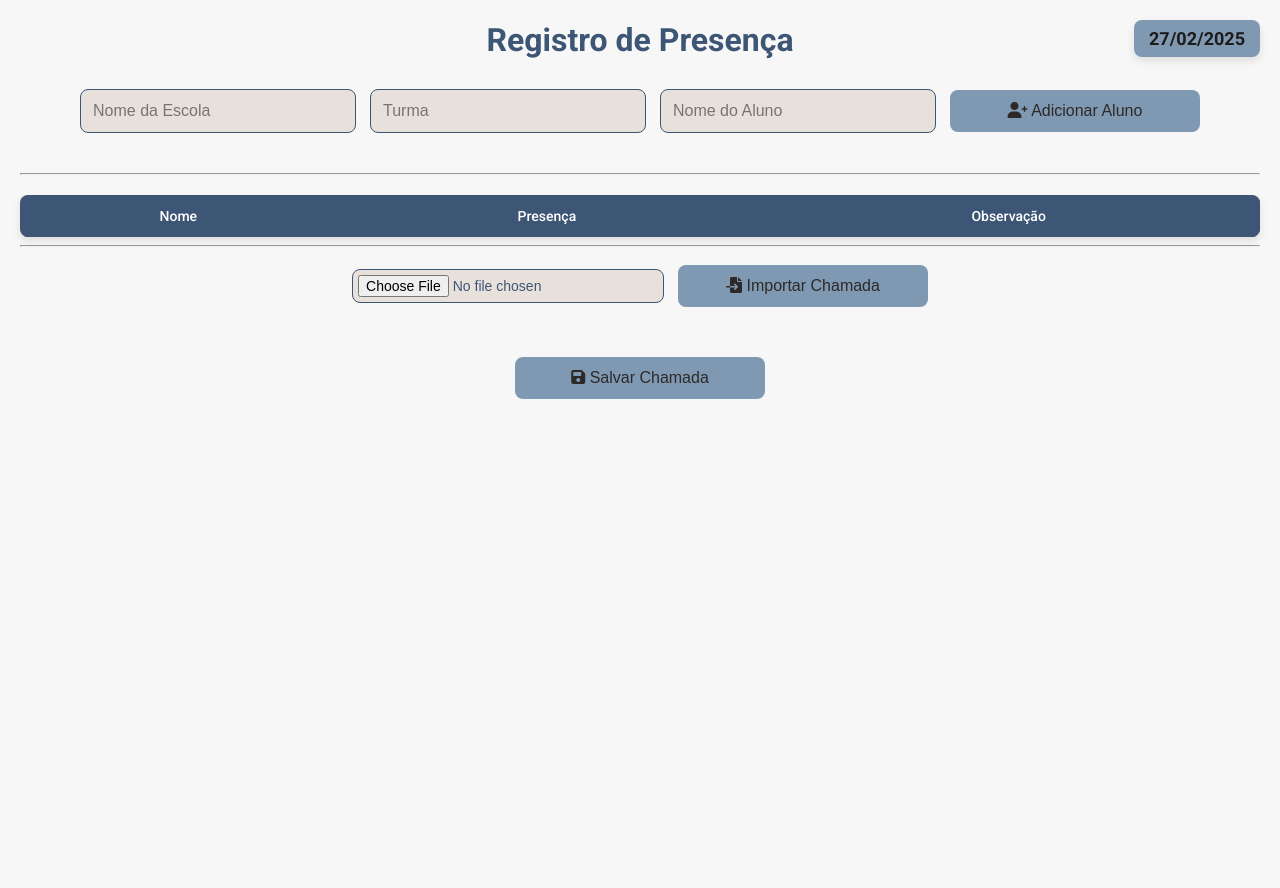
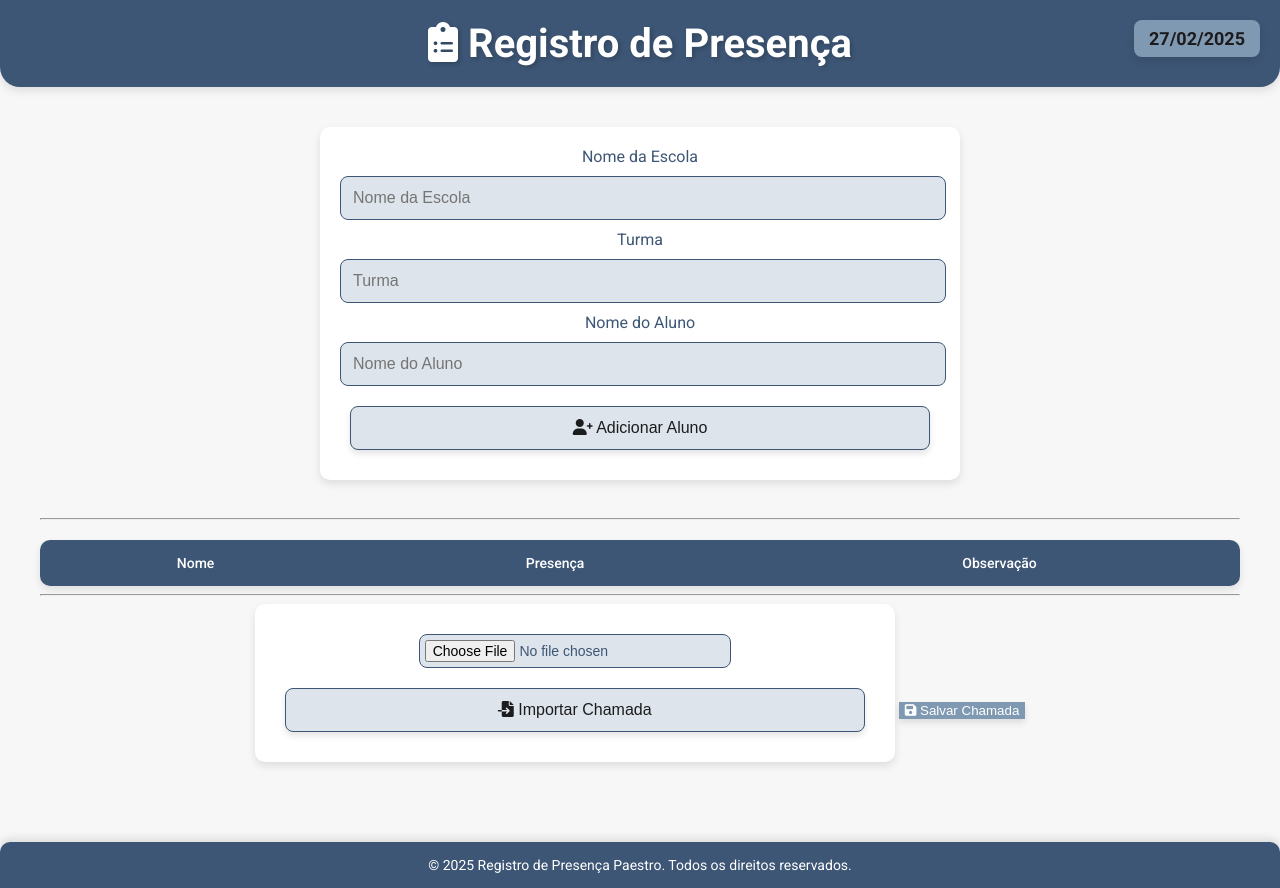
Before and after one commit to m-effting/RegistroFrequencia, a Flask app: page / in a window 1280 px wide. Before the commit the page ends 399 px from the top, so only its background shows below. Run offline with Flask 3, Linux system fonts and the light colour scheme; lists and menus that the app fills with data are empty.

Commit message:
Header e Footer

```diff
--- a/app/static/css/styles.css
+++ b/app/static/css/styles.css
@@ -1,60 +1,79 @@
-/* Define a fonte do corpo da página como 'Roboto' e margens e padding de 20px */
+/* Importação da fonte 'Roboto' do Google Fonts */
+@import url('https://fonts.googleapis.com/css2?family=Roboto:wght@400;500;700&display=swap');
+
 body {
     font-family: 'Roboto', sans-serif;
-    margin: 20px;
+    margin: 0;
     padding: 0;
     text-align: center;
     background-color: #F7F7F7; /* Fundo claro */
     color: #3D5675; /* Cor de texto escura para contraste */
 }
 
-/* Importação da fonte 'Roboto' do Google Fonts */
-@import url('https://fonts.googleapis.com/css2?family=Roboto:wght@400;500;700&display=swap');
+/* Cabeçalho estilizado */
+header {
+    background-color: #3D5675;
+    padding: 20px;
+    color: white;
+    text-align: center;
+    border-radius: 0 0 20px 20px;
+    box-shadow: 0 4px 8px rgba(0, 0, 0, 0.1);
+    margin-bottom: 20px;
+}
 
-/* Define o estilo para o título h1 */
-h1 {
-    font-size: 32px;
-    margin-bottom: 20px;
-    color: #3D5675;
+header h1 {
+    margin: 0;
+    font-size: 40px;
     font-weight: 700;
+    text-shadow: 2px 2px 4px rgba(0, 0, 0, 0.2);
+}
+
+/* Container para centralizar o conteúdo */
+.container {
+    max-width: 1200px;
+    margin: 0 auto;
+    padding: 20px;
 }
 
 /* Formulário de adição de aluno */
 form {
+    background-color: white;
+    padding: 20px;
+    border-radius: 10px;
+    box-shadow: 0 4px 8px rgba(0, 0, 0, 0.1);
     margin-bottom: 30px;
+    display: inline-block;
+    width: 100%;
+    max-width: 600px;
 }
 
-/* Define o estilo para os inputs e botões */
-input, button {
+form input, form button {
+    width: calc(100% - 20px);
+    margin: 10px 0;
     padding: 12px;
-    margin: 10px 5px;
     font-size: 16px;
     border-radius: 8px;
     border: 1px solid #3D5675; /* Borda azul escura */
-    background-color: #E8E1DB; /* Fundo claro para inputs */
-    color: #3D5675; /* Texto escuro */
-    width: 250px;
+    background-color: #dde4eb; /* Fundo claro para inputs */
+    color: #1b1c1e; /* Texto escuro */
     transition: all 0.3s ease;
 }
 
-input:focus, button:focus {
-    border-color: #a6dcf0; /* Azul claro para foco */
-    box-shadow: 0 0 5px rgba(0, 177, 243, 0.5); /* Sombra azul */
-}
 
-/* Define o estilo para os botões */
+/* Define o estilo para botão salvar chamada */
 button {
-    background-color: #7F99B2; /* Azul claro para botões */
-    color: rgb(45, 41, 41);
+    background-color: #7F99B2;
+    color: white;
     border: none;
     cursor: pointer;
     font-weight: 500;
-    transition: background-color 0.3s ease;
+    transition: background-color 0.3s ease, transform 0.3s ease;
+    box-shadow: 0 4px 6px rgba(0, 0, 0, 0.1);
 }
 
-/* Efeito de hover no botão */
-button:hover {
-    background-color: #3D5675; /* Azul escuro ao passar o mouse */
+
+button:active {
+    transform: translateY(0);
 }
 
 /* Estilo para a tabela */
@@ -62,26 +81,32 @@ table {
     width: 100%;
     border-collapse: collapse;
     margin-top: 20px;
-    background-color: #E8E1DB; /* Fundo claro para a tabela */
+    background-color: white;
     box-shadow: 0 4px 8px rgba(0, 0, 0, 0.1);
-    border-radius: 8px;
+    border-radius: 10px;
     overflow: hidden;
 }
 
 /* Estilo das células da tabela */
 th, td {
-    border: 1px solid #3D5675; /* Borda azul escura */
-    padding: 12px;
+    padding: 15px;
     text-align: center;
     font-size: 14px;
-    color: #3D5675; /* Texto escuro */
+    color: #3D5675;
 }
 
-/* Estilo para o cabeçalho da tabela */
 th {
     background-color: #3D5675; /* Azul escuro para cabeçalho */
     color: white;
     font-weight: 500;
+}
+
+tr:nth-child(even) {
+    background-color: #f9f9f9;
+}
+
+tr:hover {
+    background-color: #f1f1f1;
 }
 
 /* Estilo para células editáveis */
@@ -178,7 +199,7 @@ input[type="file"] {
     white-space: nowrap;
     overflow: hidden;
     text-overflow: ellipsis;
-    background-color: #E8E1DB; /* Fundo claro */
+    background-color: #dde4eb; /* Fundo claro */
     color: #3D5675; /* Texto escuro */
 }
 
@@ -247,3 +268,37 @@ input[type="file"] {
     background-color: rgba(0, 177, 243, 0.2); /* Fundo mais claro ao editar */
     outline: 2px solid #00B1F3; /* Borda azul ao editar */
 }
+
+/* Rodapé estilizado */
+footer {
+    background-color: #3D5675;
+    color: white;
+    padding: 15px;
+    text-align: center;
+    margin-top: 30px;
+    border-radius: 10px 10px 0 0;
+    box-shadow: 0 -4px 8px rgba(0, 0, 0, 0.1);
+}
+
+footer p {
+    margin: 0;
+    font-size: 14px;
+}
+
+/* Mensagens de feedback */
+.alert {
+    padding: 10px;
+    margin: 10px 0;
+    border-radius: 5px;
+    font-size: 14px;
+}
+
+.alert-success {
+    background-color: #d4edda;
+    color: #155724;
+}
+
+.alert-error {
+    background-color: #f8d7da;
+    color: #721c24;
+}
--- a/app/templates/index.html
+++ b/app/templates/index.html
@@ -11,13 +11,23 @@
     <link rel="stylesheet" href="https://cdnjs.cloudflare.com/ajax/libs/font-awesome/6.0.0-beta3/css/all.min.css">
 </head>
 <body>
-    <h1>Registro de Presença</h1>
+    <header>
+        <h1><i class="fas fa-clipboard-list"></i> Registro de Presença</h1>
+    </header>
+
+    <div class="container">
         <div id="dataHoje" class="data-hoje"></div>
 
         <form id="formAdicionarAluno">
+            <label for="escola">Nome da Escola</label>
             <input type="text" id="escola" name="escola" placeholder="Nome da Escola" required>
+
+            <label for="turma">Turma</label>
             <input type="text" id="turma" name="turma" placeholder="Turma" required>
+
+            <label for="aluno">Nome do Aluno</label>
             <input type="text" id="aluno" name="aluno" placeholder="Nome do Aluno" required>
+
             <button type="submit"><i class="fas fa-user-plus"></i> Adicionar Aluno</button>
         </form>
 
@@ -58,6 +68,11 @@
         </form>
 
         <button id="btnSalvarChamada"><i class="fas fa-save"></i> Salvar Chamada</button>
+    </div>
+
+    <footer>
+        <p>&copy; 2025 Registro de Presença Paestro. Todos os direitos reservados.</p>
+    </footer>
 
     <script src="{{ url_for('static', filename='js/app.js') }}"></script>
     <script src="{{ url_for('static', filename='js/service-worker.js') }}"></script>
```
Also changed, not shown: other parts of app/static/css/styles.css (+10 -14 lines). Lines whose indentation alone changed are shown as unchanged.
